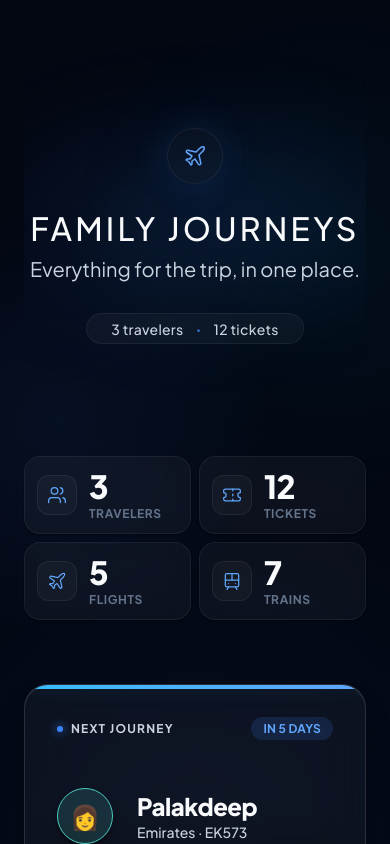
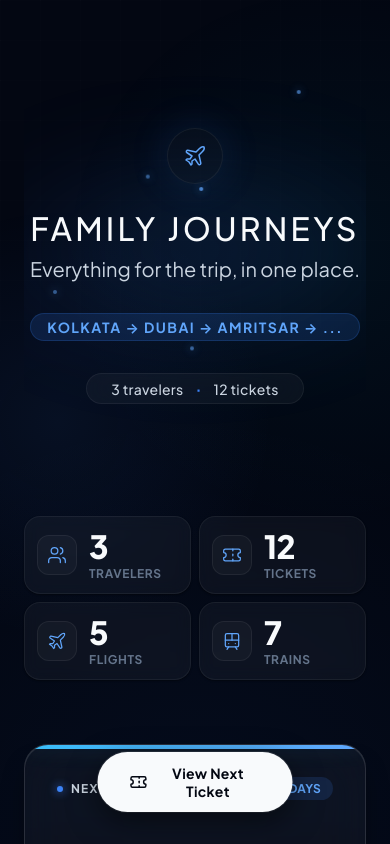
Before and after one commit to gagu00000/family-travel-dashboard, a React (Vite) app: page / in a window 390 px wide. Shown: the top 844 px of the page. Built offline with nearby package versions, Linux system fonts and the light colour scheme.

Commit message:
fix: Implemented mobile sticky button, animated hero route, and premium loading screen

```diff
--- a/src/App.jsx
+++ b/src/App.jsx
@@ -1,4 +1,6 @@
-import { useState, useMemo } from 'react';
+import { useState, useMemo, useEffect } from 'react';
+import { AnimatePresence } from 'framer-motion';
+import { Ticket as TicketIcon } from 'lucide-react';
 import { tickets } from './data/tickets';
 import { getNextJourney, getStats, filterByPassenger, searchTickets, sortChronologically } from './utils/ticketUtils';
 import Header from './components/Header';
@@ -9,11 +11,18 @@ import TravelerFilter from './components/TravelerFilter';
 import SearchBar from './components/SearchBar';
 import Timeline from './components/Timeline';
 import TicketViewer from './components/TicketViewer';
+import LoadingScreen from './components/LoadingScreen';
 
 export default function App() {
   const [selectedPassenger, setSelectedPassenger] = useState("All");
   const [searchQuery, setSearchQuery] = useState("");
   const [viewingTicket, setViewingTicket] = useState(null);
+  const [isLoading, setIsLoading] = useState(true);
+
+  useEffect(() => {
+    const timer = setTimeout(() => setIsLoading(false), 1000);
+    return () => clearTimeout(timer);
+  }, []);
 
   // Compute filtered tickets
   const filteredTickets = useMemo(() => {
@@ -41,8 +50,14 @@ export default function App() {
   };
 
   return (
+    <>
+      <AnimatePresence>
+        {isLoading && <LoadingScreen />}
+      </AnimatePresence>
+
+      {!isLoading && (
         <div className="app">
-      <Header stats={stats} />
+          <Header stats={stats} tickets={filteredTickets} />
           <Overview stats={stats} />
           <NextJourney ticket={nextJourney} onViewTicket={handleViewTicket} />
           <Calendar tickets={filteredTickets} onViewTicket={handleViewTicket} />
@@ -53,6 +68,19 @@ export default function App() {
           {viewingTicket && (
             <TicketViewer ticket={viewingTicket} onClose={handleCloseViewer} />
           )}
+
+          {/* Mobile Sticky Ticket Access */}
+          {nextJourney && nextJourney.file && (
+            <button
+              className="mobile-sticky-ticket"
+              onClick={() => handleViewTicket(nextJourney)}
+            >
+              <TicketIcon size={20} />
+              <span>View Next Ticket</span>
+            </button>
+          )}
         </div>
+      )}
+    </>
   );
 }
--- a/src/components/Header.css
+++ b/src/components/Header.css
@@ -99,3 +99,60 @@
     font-size: var(--font-size-xl);
   }
 }
+
+/* ── Route Summary ── */
+.hero-route-summary {
+  font-size: var(--font-size-sm);
+  font-weight: var(--font-weight-bold);
+  color: var(--color-primary-light);
+  letter-spacing: var(--tracking-widest);
+  text-transform: uppercase;
+  margin-bottom: var(--space-xl);
+  padding: 4px 16px;
+  background: var(--color-primary-glow);
+  border: 1px solid rgba(59, 130, 246, 0.2);
+  border-radius: var(--radius-full);
+}
+
+/* ── Animated Particles (Flight Path Dots) ── */
+.hero-particles {
+  position: absolute;
+  inset: 0;
+  overflow: hidden;
+  pointer-events: none;
+  z-index: 0;
+}
+
+.hero-particle {
+  position: absolute;
+  width: 4px;
+  height: 4px;
+  background: var(--color-primary-light);
+  border-radius: var(--radius-full);
+  box-shadow: 0 0 10px var(--color-primary-light);
+  opacity: 0;
+  animation: flyParticle 8s linear infinite;
+}
+
+.hero-particle-1 { top: 20%; left: -10px; animation-delay: 0s; }
+.hero-particle-2 { top: 40%; left: -10px; animation-delay: 2s; }
+.hero-particle-3 { top: 60%; left: -10px; animation-delay: 5s; }
+.hero-particle-4 { top: 80%; left: -10px; animation-delay: 7s; }
+.hero-particle-5 { top: 30%; right: -10px; animation: flyParticleReverse 10s linear infinite; }
+.hero-particle-6 { top: 70%; right: -10px; animation: flyParticleReverse 6s linear infinite 3s; }
+
+@keyframes flyParticle {
+  0% { transform: translateX(0) translateY(0); opacity: 0; }
+  10% { opacity: 0.5; }
+  50% { transform: translateX(50vw) translateY(-20px); opacity: 0.8; }
+  90% { opacity: 0.5; }
+  100% { transform: translateX(100vw) translateY(-40px); opacity: 0; }
+}
+
+@keyframes flyParticleReverse {
+  0% { transform: translateX(0) translateY(0); opacity: 0; }
+  10% { opacity: 0.3; }
+  50% { transform: translateX(-50vw) translateY(10px); opacity: 0.6; }
+  90% { opacity: 0.3; }
+  100% { transform: translateX(-100vw) translateY(20px); opacity: 0; }
+}
--- a/src/components/Header.jsx
+++ b/src/components/Header.jsx
@@ -2,9 +2,26 @@ import { motion } from 'framer-motion';
 import { Plane } from 'lucide-react';
 import './Header.css';
 
-export default function Header({ stats }) {
+export default function Header({ stats, tickets = [] }) {
+  // Generate dynamic route summary
+  const routeCities = [];
+  tickets.forEach(t => {
+    if (t.from && !routeCities.includes(t.from)) routeCities.push(t.from);
+    if (t.to && !routeCities.includes(t.to)) routeCities.push(t.to);
+  });
+
+  // Show max 3 cities to keep it clean (e.g., Dubai -> Mumbai -> Ahmedabad)
+  const displayRoute = routeCities.slice(0, 3).join(' → ') + (routeCities.length > 3 ? ' → ...' : '');
+
   return (
     <header className="hero" id="hero">
+      {/* Animated particle background */}
+      <div className="hero-particles">
+        {[...Array(6)].map((_, i) => (
+          <div key={i} className={`hero-particle hero-particle-${i + 1}`} />
+        ))}
+      </div>
+
       <motion.div
         className="hero-content"
         initial={{ opacity: 0, y: 20 }}
@@ -23,6 +40,12 @@ export default function Header({ stats }) {
           Everything for the trip, in one place.
         </p>
 
+        {displayRoute && (
+          <div className="hero-route-summary">
+            {displayRoute}
+          </div>
+        )}
+
         <div className="hero-meta">
           <span className="hero-meta-item">{stats.travelers} travelers</span>
           <span className="hero-meta-dot">·</span>
--- /dev/null
+++ b/src/components/LoadingScreen.css
@@ -0,0 +1,56 @@
+.loading-screen {
+  position: fixed;
+  inset: 0;
+  background: var(--color-bg);
+  z-index: 9999;
+  display: flex;
+  align-items: center;
+  justify-content: center;
+}
+
+/* Base atmosphere */
+.loading-screen::before {
+  content: '';
+  position: absolute;
+  inset: 0;
+  background: radial-gradient(circle at center, rgba(59, 130, 246, 0.1), transparent 50%);
+  pointer-events: none;
+}
+
+.loading-content {
+  display: flex;
+  flex-direction: column;
+  align-items: center;
+  gap: var(--space-lg);
+  position: relative;
+  z-index: 1;
+}
+
+.loading-icon {
+  color: var(--color-primary-light);
+  animation: float 3s ease-in-out infinite;
+  filter: drop-shadow(0 0 10px rgba(59, 130, 246, 0.5));
+}
+
+.loading-text {
+  font-size: var(--font-size-md);
+  font-weight: var(--font-weight-medium);
+  letter-spacing: var(--tracking-widest);
+  color: var(--color-text-secondary);
+  text-transform: uppercase;
+}
+
+.loading-bar-container {
+  width: 200px;
+  height: 2px;
+  background: rgba(255, 255, 255, 0.1);
+  border-radius: var(--radius-full);
+  overflow: hidden;
+}
+
+.loading-bar-fill {
+  height: 100%;
+  background: linear-gradient(90deg, transparent, var(--color-primary-light), transparent);
+  border-radius: var(--radius-full);
+  box-shadow: 0 0 10px var(--color-primary-light);
+}
--- /dev/null
+++ b/src/components/LoadingScreen.jsx
@@ -0,0 +1,27 @@
+import { motion } from 'framer-motion';
+import { Plane } from 'lucide-react';
+import './LoadingScreen.css';
+
+export default function LoadingScreen() {
+  return (
+    <motion.div
+      className="loading-screen"
+      initial={{ opacity: 1 }}
+      exit={{ opacity: 0 }}
+      transition={{ duration: 0.8, ease: "easeInOut" }}
+    >
+      <div className="loading-content">
+        <Plane className="loading-icon" size={32} strokeWidth={1.5} />
+        <h2 className="loading-text">Preparing your journey</h2>
+        <div className="loading-bar-container">
+          <motion.div
+            className="loading-bar-fill"
+            initial={{ width: "0%" }}
+            animate={{ width: "100%" }}
+            transition={{ duration: 1.5, ease: "easeInOut" }}
+          />
+        </div>
+      </div>
+    </motion.div>
+  );
+}
--- a/src/styles/globals.css
+++ b/src/styles/globals.css
@@ -116,6 +116,39 @@ img {
   }
 }
 
+/* ── Mobile Sticky Ticket ── */
+.mobile-sticky-ticket {
+  display: none;
+}
+
+@media (max-width: 640px) {
+  .mobile-sticky-ticket {
+    display: flex;
+    align-items: center;
+    justify-content: center;
+    gap: var(--space-sm);
+    position: fixed;
+    bottom: var(--space-xl);
+    left: 50%;
+    transform: translateX(-50%);
+    z-index: 50;
+    background: var(--color-text);
+    color: var(--color-bg);
+    padding: var(--space-md) var(--space-xl);
+    border-radius: var(--radius-full);
+    font-size: var(--font-size-sm);
+    font-weight: var(--font-weight-bold);
+    letter-spacing: var(--tracking-wide);
+    box-shadow: 0 10px 30px rgba(0,0,0,0.5), 0 0 0 1px rgba(255,255,255,0.1);
+    animation: slideUpFade 0.5s cubic-bezier(0.16, 1, 0.3, 1) 1s both;
+  }
+
+  @keyframes slideUpFade {
+    0% { transform: translate(-50%, 100%); opacity: 0; }
+    100% { transform: translate(-50%, 0); opacity: 1; }
+  }
+}
+
 /* ── Reduced Motion ── */
 @media (prefers-reduced-motion: reduce) {
   *, *::before, *::after {
```
Lines whose indentation alone changed are shown as unchanged.
